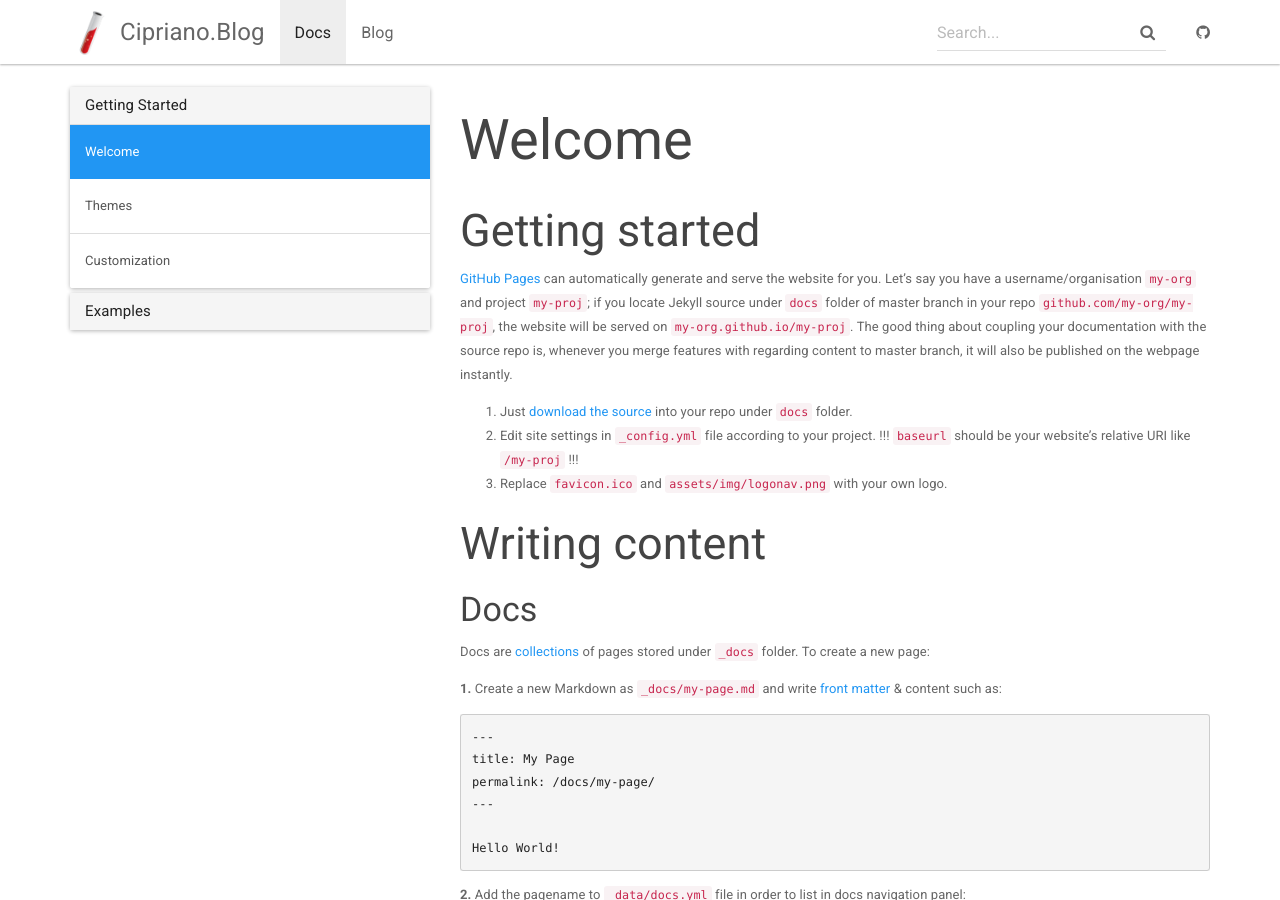
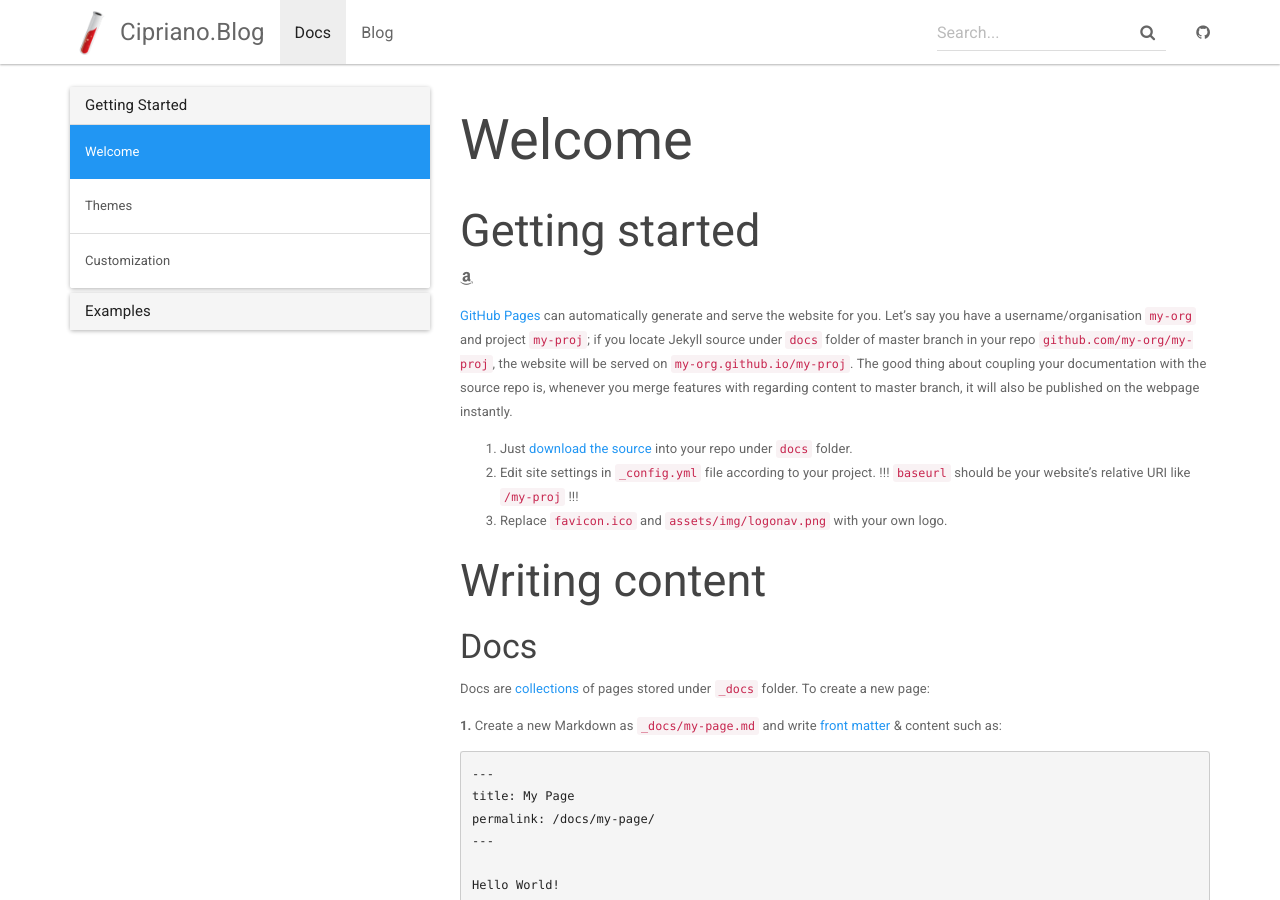
Before and after one commit to cipriano-ar/cipriano-ar.github.io, a Jekyll site: the page built from _docs/index.md, in a window 1280 px wide and 900 px high. Built offline with Jekyll 4.4.1, drawn with Linux system fonts in a browser that asks for light colours.

Commit message:
Update index.md

```diff
--- a/_docs/index.md
+++ b/_docs/index.md
@@ -5,6 +5,8 @@
 ---
 
 ## Getting started
+
+<i class="fa fa-amazon"></i>
 
 [GitHub Pages](https://pages.github.com) can automatically generate and serve the website for you.
 Let's say you have a username/organisation `my-org` and project `my-proj`; if you locate Jekyll source under `docs` folder of master branch in your repo `github.com/my-org/my-proj`, the website will be served on `my-org.github.io/my-proj`.
```
